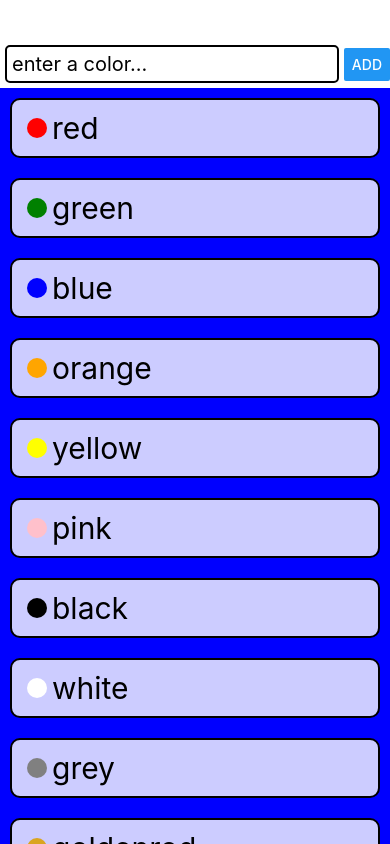
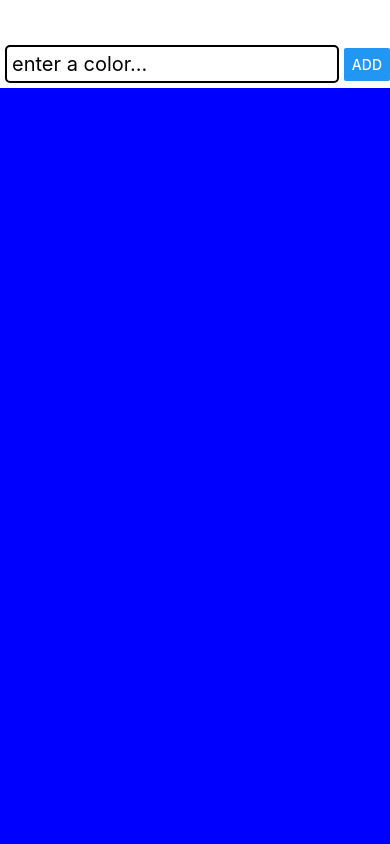
Before and after one commit to AustinT33/native_training, a React Native app: screen / in a window 390 px wide. Built offline with nearby package versions, Linux system fonts and the light colour scheme.

Commit message:
refactoring app for taking color inputs

```diff
--- a/App.js
+++ b/App.js
@@ -2,18 +2,23 @@ import React, { useState } from 'react';
 import { StyleSheet, FlatList } from 'react-native';
 import { StatusBar } from 'expo-status-bar';
 import ColorButton from './components/ColorButton';
-import defaultColors from './data/defaultColors.json';
 import ColorForm from './components/ColorForm';
 
 export default function App() {
   const [backgroundColor, setBackgroundColor] = useState('blue');
+  const [colors, setColors] = useState([]);
+  const addColor = color => {
+    const newColor = { id, color }
+  }
   return (
     <>
       <StatusBar style="auto" />
-      <ColorForm />
+      <ColorForm
+        onNewColor={newColor => Alert.alert(`TODO: add color ${newColor}`)}
+      />
       <FlatList
         style={[styles.container, { backgroundColor }]}
-        data={defaultColors}
+        data={colors}
         renderItem={({ item }) => {
           return (
             <ColorButton
--- a/components/ColorForm.js
+++ b/components/ColorForm.js
@@ -1,7 +1,7 @@
 import React, { useState, useRef } from 'react';
 import { StyleSheet, View, TextInput, Button } from 'react-native';
 
-export default function ColorForm() {
+export default function ColorForm({ onNewColor=f => f }) {
     const [inputValue, setValue] = useState('');
     const input = useRef();
     return (
@@ -18,7 +18,7 @@ export default function ColorForm() {
                 title='add'
                 onPress={() => {
                     input.current.blur();
-                    console.log(inputValue);
+                    onNewColor(inputValue);
                     setValue('');
                 }}
             />
```
